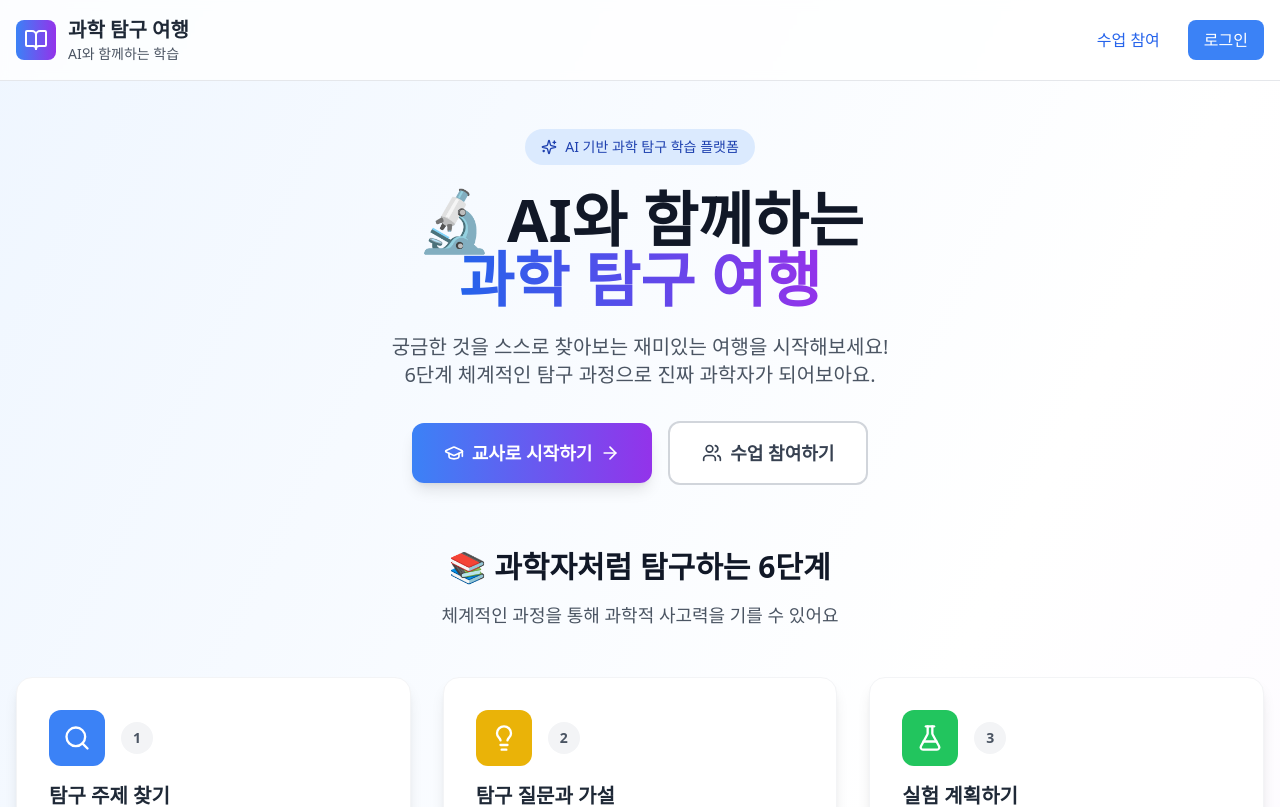
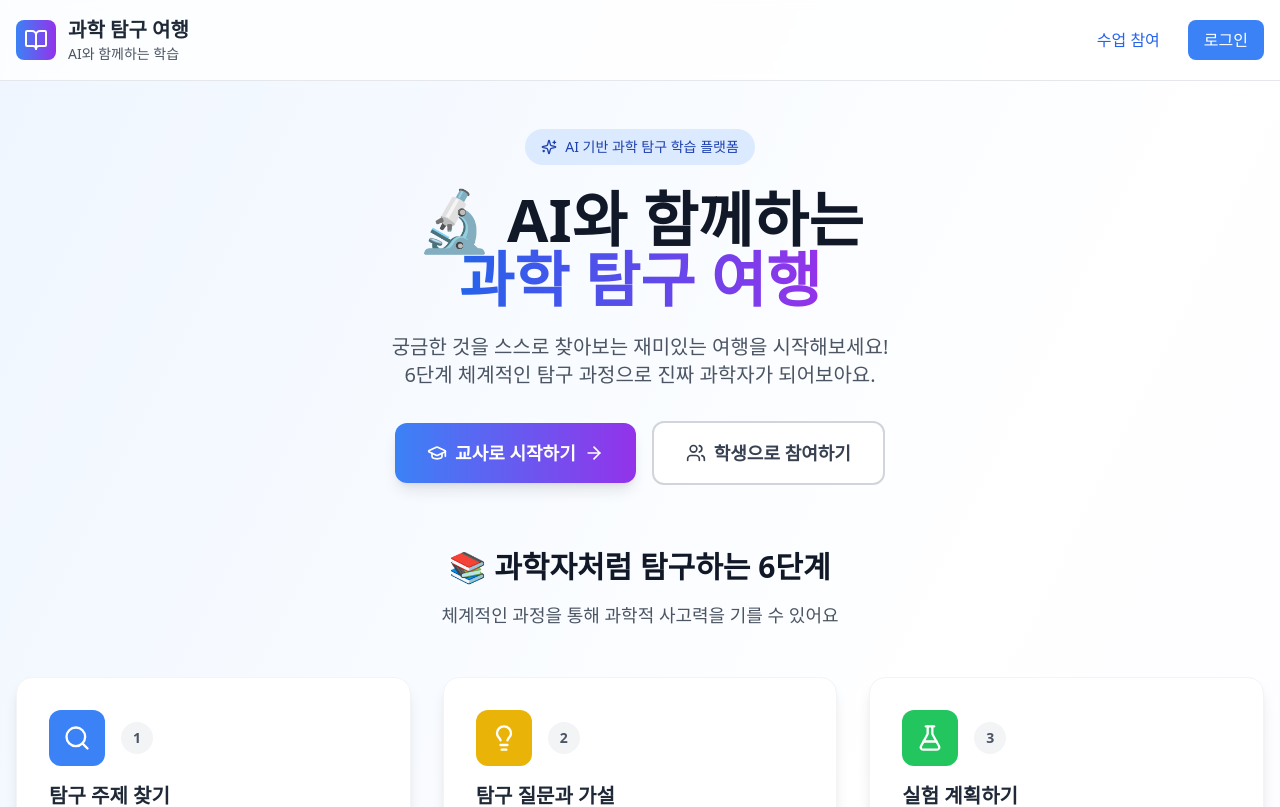
Before and after one commit to Cardanoian/ai-science, a React (Vite) app: page / in a window 1280 px wide. Shown: the top 807 px of the page. Built offline with nearby package versions, Linux system fonts and the light colour scheme; no server answers.

Commit message:
change join button name

```diff
--- a/src/views/WelcomeView.tsx
+++ b/src/views/WelcomeView.tsx
@@ -191,7 +191,7 @@ const WelcomeView: React.FC<WelcomeViewProps> = ({
               className='px-8 py-4 bg-white text-gray-700 border-2 border-gray-300 rounded-xl text-lg font-semibold hover:border-blue-500 hover:text-blue-600 transition-all flex items-center space-x-2'
             >
               <Users className='w-5 h-5' />
-              <span>수업 참여하기</span>
+              <span>학생으로 참여하기</span>
             </button>
           </div>
         </div>
```
